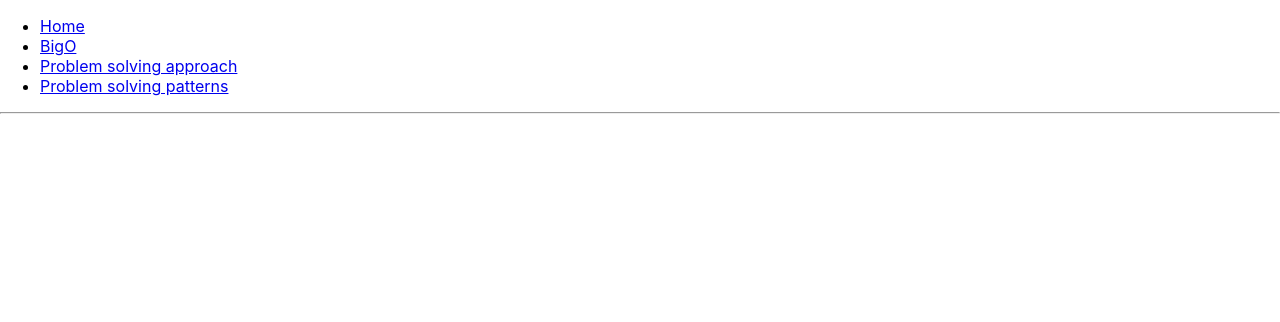
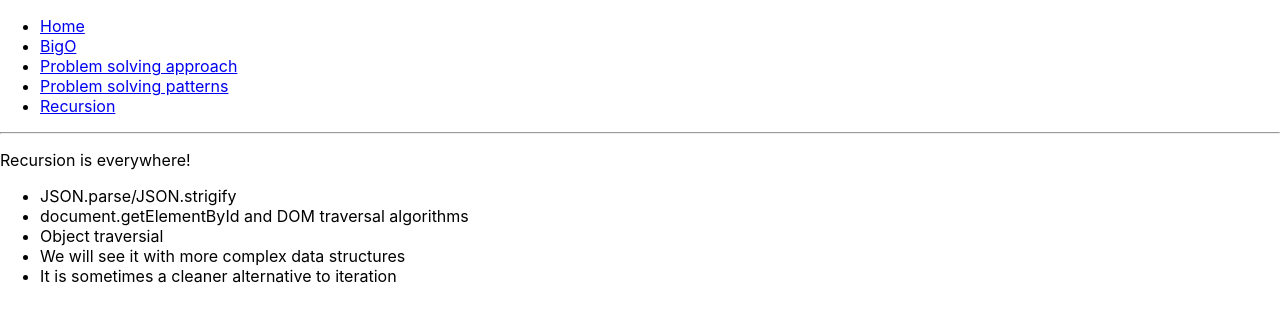
Before and after one commit to marheva/js_algorithms_data_Structures, a React (Create React App) app: page /recursion in a window 1280 px wide. Shown: the top 322 px of the page. Built offline with nearby package versions, Linux system fonts and the light colour scheme.

Commit message:
Added recursion section

```diff
--- a/src/App.tsx
+++ b/src/App.tsx
@@ -9,13 +9,15 @@ import {
 } from "react-router-dom";
 import BigO from './components/BigO';
 import ProblemSolvingApproach from './components/Problem/ProblemSolvingApproach';
-import ProblemSolvingPatterns from './components/Problem/ProblemSolvingPatterns'
+import ProblemSolvingPatterns from './components/Problem/ProblemSolvingPatterns';
+import Recursion from './components/Recursion/Recursion'
 
 const TITLE:{[arg:string]: string} = {
   HOME: 'Home',
   BIG_O: 'BigO',
   PROBLEM_APPROACH: 'Problem solving approach',
-  PROBLEM_PATTERNS: 'Problem solving patterns'
+  PROBLEM_PATTERNS: 'Problem solving patterns',
+  RECURSION: 'Recursion'
 }
 
 function App() {
@@ -28,6 +30,7 @@ function App() {
           <li><Link to={`/${TITLE.BIG_O.toLowerCase()}`}>{TITLE.BIG_O}</Link></li>
           <li><Link to={`/${`problemApproach`}`}>{TITLE.PROBLEM_APPROACH}</Link></li>
           <li><Link to={`/${`problemPatterns`}`}>{TITLE.PROBLEM_PATTERNS}</Link></li>
+          <li><Link to={`/${`recursion`}`}>{TITLE.RECURSION}</Link></li>
         </ul>
         <hr />
         <Switch>
@@ -43,6 +46,9 @@ function App() {
           <Route exact path="/problemPatterns">
             <ProblemSolvingPatterns />
           </Route>
+          <Route exact path="/recursion">
+            <Recursion />
+          </Route>
         </Switch>
       </div>
     </Router>
--- /dev/null
+++ b/src/components/Recursion/Recursion.tsx
@@ -0,0 +1,20 @@
+import React from 'react';
+
+function Recursion(): JSX.Element {
+    return (
+        <div>
+            <div>
+                <p>Recursion is everywhere!</p>
+                <ul>
+                    <li>JSON.parse/JSON.strigify</li>
+                    <li>document.getElementById and DOM traversal algorithms</li>
+                    <li>Object traversial</li>
+                    <li>We will see it with more complex data structures</li>
+                    <li>It is sometimes a cleaner alternative to iteration</li>
+                </ul>
+            </div>
+        </div>
+    )
+}
+
+export default Recursion
```
Also changed, not shown: 1 other file (tests, documents, lock files or other folders).
